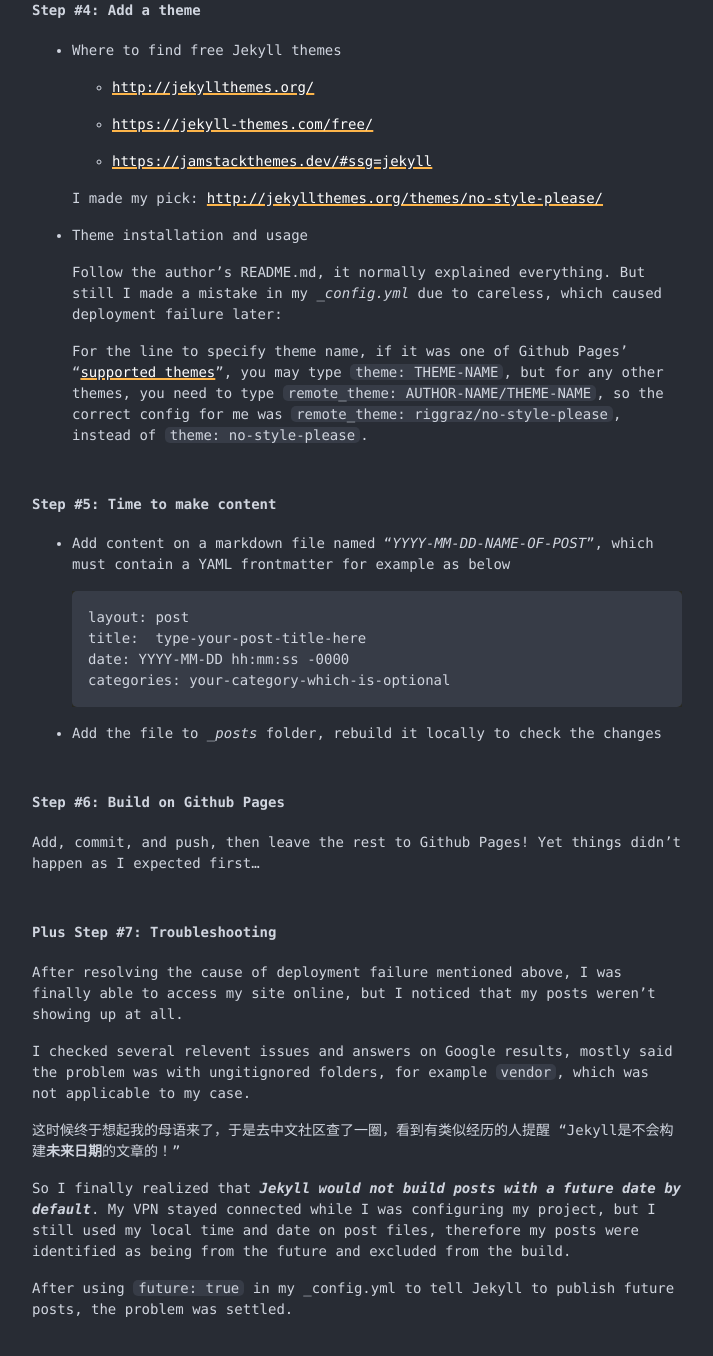
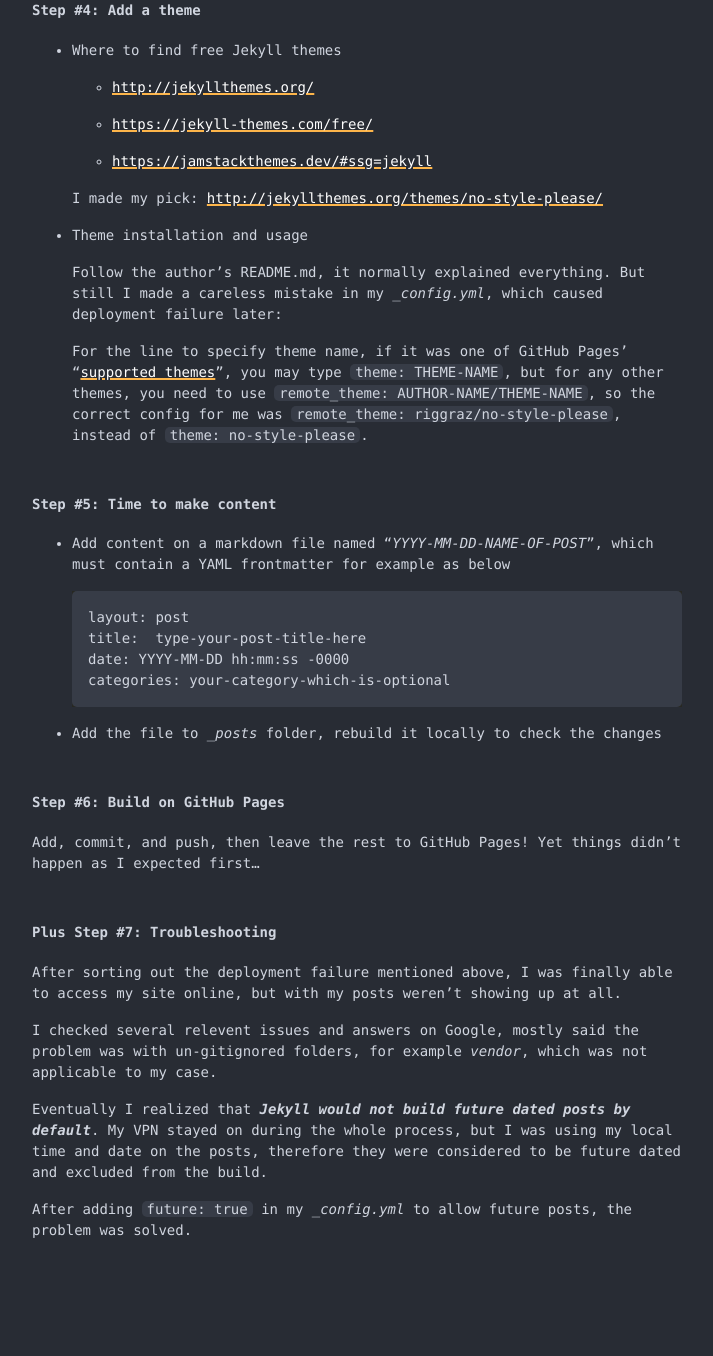
Before and after one commit to toonoisy/toonoisy.github.io, a Jekyll site: the page built from _posts/2022-03-28-how-this-site-was-built.md, in a window 1280 px wide and 1400 px high, scrolled down 996 px. Shown: the top 1356 px of the window, without its empty margins (283-996 px from the left). Built offline with Jekyll 4.4.1, drawn with Linux system fonts in a browser that asks for light colours; comment, search, counter and statistics services are not loaded; after the commit the page ends 2317 px from its top, so only the background shows below that; some of the changed text lies outside the part shown.

Commit message:
add & revise posts

````diff
--- a/_data/menu.yml
+++ b/_data/menu.yml
@@ -4,7 +4,7 @@
 entries:
   - title: all posts
     post_list:
-      limit: 5
+      limit: 10
       show_more: true
       show_more_text: See archive...
       show_more_url: archive.html
--- a/_posts/2022-03-28-how-this-site-was-built.md
+++ b/_posts/2022-03-28-how-this-site-was-built.md
@@ -4,15 +4,15 @@ title: how this site was built
 date: 2022-03-30 01:59
 ---
 
-Yet another personal site built on Github Pages with jekyll was born. This is an article about how I created this site step by step.
+Yet another personal site built on GitHub Pages with jekyll was born. This is an article about how I created this site step by step.
 
 #### Step #1: Create a repository
 
-Create a public Github repository named username.github.io and clone it to local, which for me is toonoisy.github.io, also as my default domain.
+Create a public GitHub repository named username.github.io and clone it to local, which for me is toonoisy.github.io, also as my default domain.
 
 #### Step #2: Install Ruby and Jekyll
 
-- Install Ruby via Homebrew on macOs, or other available methods on [their website](https://www.ruby-lang.org/en/documentation/installation)
+- Install Ruby via Homebrew on macOS, or other available methods on [their website](https://www.ruby-lang.org/en/documentation/installation)
 
   ```shell
   brew install ruby
@@ -52,9 +52,9 @@ Create a public Github repository named username.github.io and clone it to local
 
 - Theme installation and usage
 
-  Follow the author's README.md, it normally explained everything. But still I made a mistake in my *_config.yml* due to careless, which caused deployment failure later:
+  Follow the author's README.md, it normally explained everything. But still I made a careless mistake in my *_config.yml*, which caused deployment failure later:
 
-  For the line to specify theme name, if it was one of Github Pages' "[supported themes](https://pages.github.com/themes/)", you may type `theme: THEME-NAME`, but for any other themes, you need to type `remote_theme: AUTHOR-NAME/THEME-NAME`, so the correct config for me was `remote_theme: riggraz/no-style-please`, instead of `theme: no-style-please`.
+  For the line to specify theme name, if it was one of GitHub Pages' "[supported themes](https://pages.GitHub.com/themes/)", you may type `theme: THEME-NAME`, but for any other themes, you need to use `remote_theme: AUTHOR-NAME/THEME-NAME`, so the correct config for me was `remote_theme: riggraz/no-style-please`, instead of `theme: no-style-please`.
 
 #### Step #5: Time to make content
 
@@ -69,18 +69,16 @@ Create a public Github repository named username.github.io and clone it to local
 
 - Add the file to *_posts* folder, rebuild it locally to check the changes
 
-#### Step #6: Build on Github Pages
+#### Step #6: Build on GitHub Pages
 
-Add, commit, and push, then leave the rest to Github Pages! Yet things didn't happen as I expected first...
+Add, commit, and push, then leave the rest to GitHub Pages! Yet things didn't happen as I expected first...
 
 #### Plus Step #7: Troubleshooting
 
-After resolving the cause of deployment failure mentioned above, I was finally able to access my site online, but I noticed that my posts weren't showing up at all.
+After sorting out the deployment failure mentioned above, I was finally able to access my site online, but with my posts weren't showing up at all.
 
-I checked several relevent issues and answers on Google results, mostly said the problem was with ungitignored folders, for example `vendor`, which was not applicable to my case.
+I checked several relevent issues and answers on Google, mostly said the problem was with un-gitignored folders, for example *vendor*, which was not applicable to my case.
 
-这时候终于想起我的母语来了，于是去中文社区查了一圈，看到有类似经历的人提醒 “Jekyll是不会构建**未来日期**的文章的！”
+Eventually I realized that ***Jekyll would not build future dated posts by default***. My VPN stayed on during the whole process, but I was using my local time and date on the posts, therefore they were considered to be future dated and excluded from the build.
 
-So I finally realized that ***Jekyll would not build posts with a future date by default***. My VPN stayed connected while I was configuring my project, but I still used my local time and date on post files, therefore my posts were identified as being from the future and excluded from the build.
-
-After using `future: true` in my _config.yml to tell Jekyll to publish future posts, the problem was settled.
+After adding `future: true` in my *_config.yml* to allow future posts, the problem was solved.
````
Also changed, not shown: _posts/2022-03-27-milestone-day.md (+2 -2 lines), _posts/2022-05-11-v-model-overview.md (+6 -6 lines), _posts/2022-06-01-vue-main-js-overview.md (+1 -1 lines), _posts/2022-06-11-macos-v2ray-setup.md (+9 -5 lines), _posts/2022-06-12-github-jsdelivr-picgo-img-hosting.md (added, +100 -0 lines), _posts/vue-config-js-overview.md (added, +6 -0 lines).
